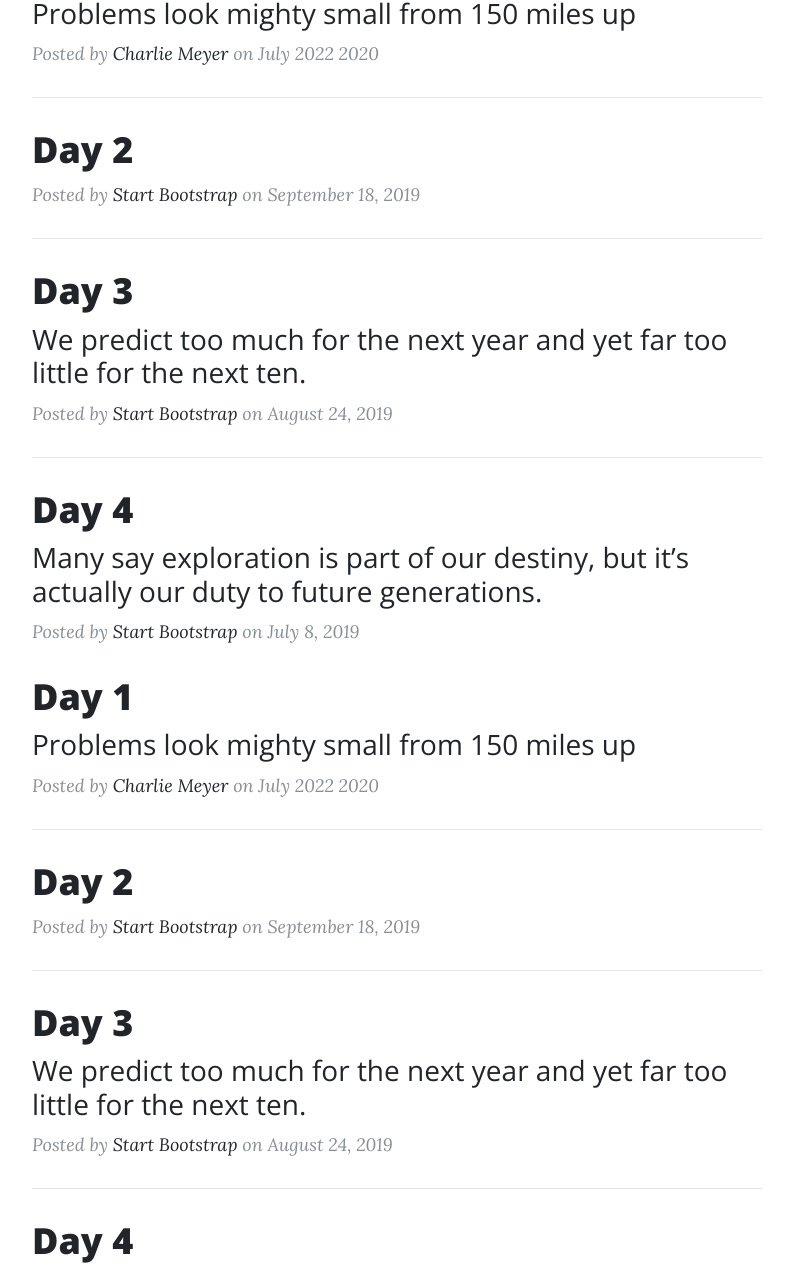
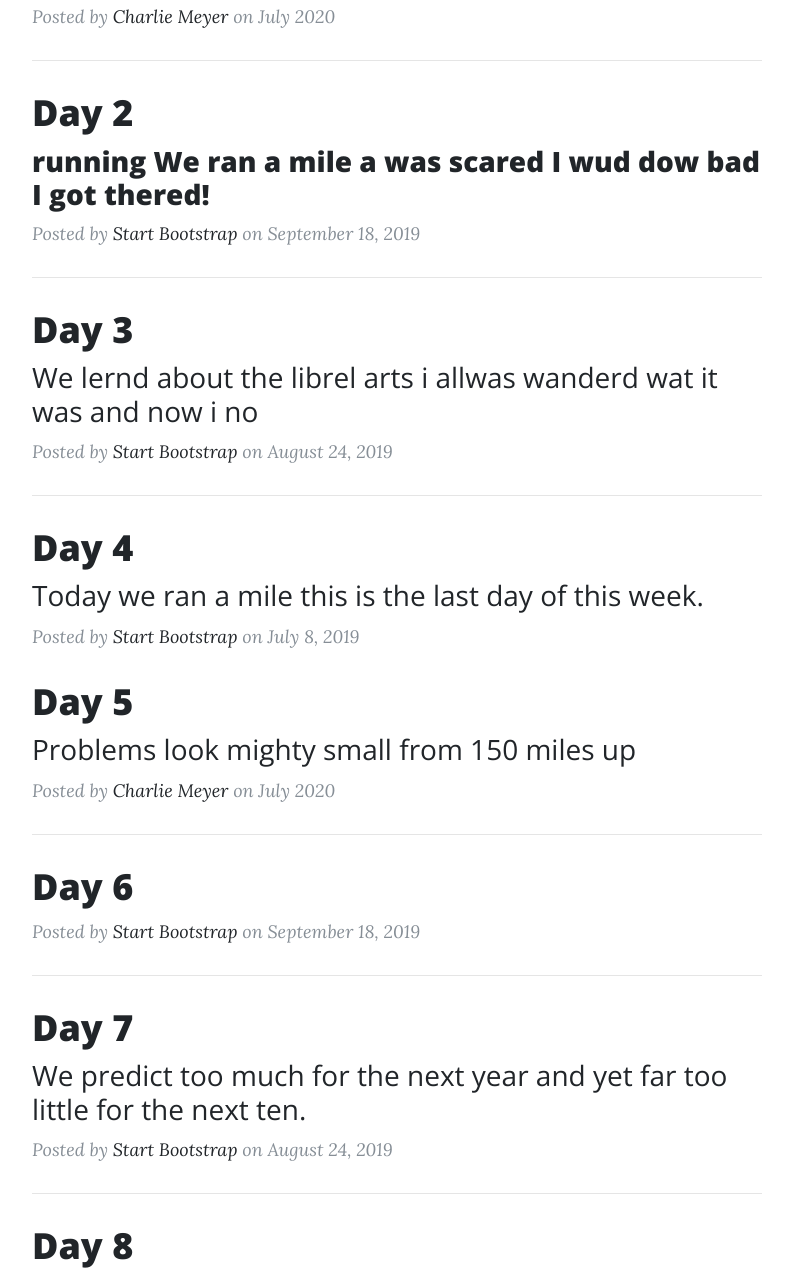
Before and after one commit to charles463/charlies-blog, a website: page index.html in a window 1280 px wide. Shown: the part 669-1943 px from the top of the page, without its empty margins (243-1036 px from the left). Drawn offline with nearby package versions, Linux system fonts and the light colour scheme.

Commit message:
Update index.html

```diff
--- a/index.html
+++ b/index.html
@@ -42,7 +42,7 @@
             <a class="nav-link" href="about.html"></a>
           </li>
           <li class="nav-item">
-            <a class="nav-link" href="Dayone.html">Day one</a>
+            <a class="nav-link" href="Dayone.html">Posts</a>
           </li>
           <li class="nav-item">
             <a class="nav-link" href="contact.html"></a>
@@ -73,8 +73,64 @@
       <div class="col-lg-8 col-md-10 mx-auto">
         <div class="post-preview">
           <a href="post.html">
+            <h2 id="post2">
+              day1
+            </h2>
+            <h3 class="post-subtitle">
+              Sphereos we made square with the sphereows.
+            </h3>
+          </a>
+          <p class="post-meta">Posted by
+            <a href="#">Charlie Meyer</a>
+            on July 2020</p>
+        </div>
+        <hr>
+        <div class="post-preview">
+          <a href="post.html">
             <h2 class="post-title">
-              Day 1
+              Day 2
+            </h2>
+            <h3>running
+              We ran a mile a was scared I wud dow bad I got thered!
+            </h3>
+          </a>
+          <p class="post-meta">Posted by
+            <a href="#">Start Bootstrap</a>
+            on September 18, 2019</p>
+        </div>
+        <hr>
+        <div class="post-preview">
+          <a href="post.html">
+            <h2 class="post-title">
+              Day 3
+            </h2>
+            <h3 class="post-subtitle">
+            We lernd about the librel arts i allwas wanderd wat it was and now i no
+            </h3>
+          </a>
+          <p class="post-meta">Posted by
+            <a href="#">Start Bootstrap</a>
+            on August 24, 2019</p>
+        </div>
+        <hr>
+        <div class="post-preview">
+          <a href="post.html">
+            <h2 class="post-title">
+              Day 4
+            </h2>
+            <h3 class="post-subtitle">
+              Today we ran a mile this is the last day of this week.
+
+            </h3>
+          </a>
+          <p class="post-meta">Posted by
+            <a href="#">Start Bootstrap</a>
+            on July 8, 2019</p>
+        </div>
+        <div class="post-preview">
+          <a href="post.html">
+            <h2 class="post-title">
+              Day 5
             </h2>
             <h3 class="post-subtitle">
               Problems look mighty small from 150 miles up
@@ -82,13 +138,13 @@
           </a>
           <p class="post-meta">Posted by
             <a href="#">Charlie Meyer</a>
-            on July 2022 2020</p>
+            on July 2020</p>
         </div>
         <hr>
         <div class="post-preview">
           <a href="post.html">
             <h2 class="post-title">
-              Day 2
+              Day 6
             </h2>
           </a>
           <p class="post-meta">Posted by
@@ -99,7 +155,7 @@
         <div class="post-preview">
           <a href="post.html">
             <h2 class="post-title">
-              Day 3
+              Day 7
             </h2>
             <h3 class="post-subtitle">
               We predict too much for the next year and yet far too little for the next ten.
@@ -113,59 +169,7 @@
         <div class="post-preview">
           <a href="post.html">
             <h2 class="post-title">
-              Day 4
-            </h2>
-            <h3 class="post-subtitle">
-              Many say exploration is part of our destiny, but it’s actually our duty to future generations.
-            </h3>
-          </a>
-          <p class="post-meta">Posted by
-            <a href="#">Start Bootstrap</a>
-            on July 8, 2019</p>
-        </div>
-        <div class="post-preview">
-          <a href="post.html">
-            <h2 class="post-title">
-              Day 1
-            </h2>
-            <h3 class="post-subtitle">
-              Problems look mighty small from 150 miles up
-            </h3>
-          </a>
-          <p class="post-meta">Posted by
-            <a href="#">Charlie Meyer</a>
-            on July 2022 2020</p>
-        </div>
-        <hr>
-        <div class="post-preview">
-          <a href="post.html">
-            <h2 class="post-title">
-              Day 2
-            </h2>
-          </a>
-          <p class="post-meta">Posted by
-            <a href="#">Start Bootstrap</a>
-            on September 18, 2019</p>
-        </div>
-        <hr>
-        <div class="post-preview">
-          <a href="post.html">
-            <h2 class="post-title">
-              Day 3
-            </h2>
-            <h3 class="post-subtitle">
-              We predict too much for the next year and yet far too little for the next ten.
-            </h3>
-          </a>
-          <p class="post-meta">Posted by
-            <a href="#">Start Bootstrap</a>
-            on August 24, 2019</p>
-        </div>
-        <hr>
-        <div class="post-preview">
-          <a href="post.html">
-            <h2 class="post-title">
-              Day 4
+              Day 8
             </h2>
             <h3 class="post-subtitle">
               Many say exploration is part of our destiny, but it’s actually our duty to future generations.
```
